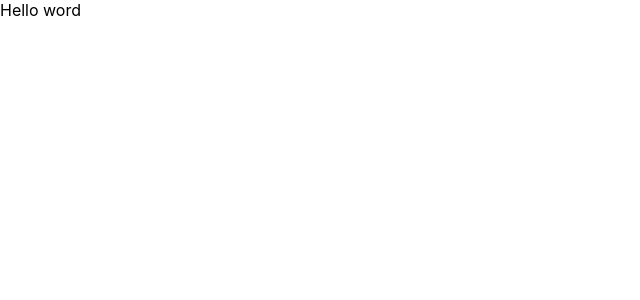
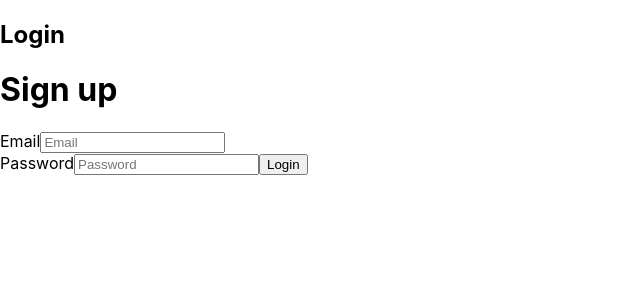
Before and after one commit to 1991Pawel/react-firebase, a React (Create React App) app: page /login in a window 1280 px wide. Shown: the top 300 px of the page, without its empty margins (0-640 px from the left). Built offline with nearby package versions, Linux system fonts and the light colour scheme; no server answers.

Commit message:
add simple auth with pass and email

```diff
--- a/package.json
+++ b/package.json
@@ -10,6 +10,7 @@
     "@types/node": "^12.12.35",
     "@types/react": "^16.9.34",
     "@types/react-dom": "^16.9.6",
+    "@types/react-router-dom": "^5.1.5",
     "firebase": "^7.15.4",
     "react": "^16.13.1",
     "react-dom": "^16.13.1",
--- a/src/App.tsx
+++ b/src/App.tsx
@@ -1,7 +1,21 @@
 import React from 'react';
+import { BrowserRouter as Router, Route } from 'react-router-dom';
+import { AuthProvider } from './Auth';
+import SingUp from './SignUp';
+import Login from './Login';
+import Home from './Home';
+import PrivateRoute from './PrivateRoute';
 
 function App() {
-  return <div>Hello word</div>;
+  return (
+    <AuthProvider>
+      <Router>
+        <PrivateRoute exact path="/" component={Home} />
+        <Route exact path="/login" component={Login} />
+        <Route exact path="/signup" component={SingUp} />
+      </Router>
+    </AuthProvider>
+  );
 }
 
 export default App;
--- /dev/null
+++ b/src/Auth.jsx
@@ -0,0 +1,16 @@
+import React, { useEffect, useState } from 'react';
+import app from './firebase';
+
+export const AuthContext = React.createContext();
+
+export const AuthProvider = ({ children }) => {
+  const [currentUser, setCurrentUser] = useState(null);
+
+  useEffect(() => {
+    return app.auth().onAuthStateChanged(setCurrentUser);
+  }, []);
+
+  return (
+    <AuthContext.Provider value={currentUser}>{children}</AuthContext.Provider>
+  );
+};
--- /dev/null
+++ b/src/Home.tsx
@@ -0,0 +1,8 @@
+import React from 'react';
+
+const Home = () => (
+  <div>
+    <h2>Home</h2>
+  </div>
+);
+export default Home;
--- /dev/null
+++ b/src/Login.tsx
@@ -0,0 +1,51 @@
+/* eslint-disable jsx-a11y/label-has-associated-control */
+import React, { useState } from 'react';
+import { useHistory } from 'react-router-dom';
+import app from './firebase';
+
+const Login = () => {
+  const [email, setEmail] = useState('');
+  const [password, setPassword] = useState('');
+  const history = useHistory();
+
+  const handleLogin = async (event: any) => {
+    event.preventDefault();
+    try {
+      await app.auth().signInWithEmailAndPassword(email, password);
+      history.push('/');
+    } catch (error) {
+      alert(error);
+    }
+  };
+
+  return (
+    <div>
+      <h2>Login</h2>
+      <div>
+        <h1>Sign up</h1>
+        <form onSubmit={handleLogin}>
+          <div>
+            Email
+            <input
+              value={email}
+              name="email"
+              type="email"
+              placeholder="Email"
+              onChange={(e) => setEmail(e.target.value)}
+            />
+          </div>
+          <label>Password</label>
+          <input
+            value={password}
+            onChange={(e) => setPassword(e.target.value)}
+            name="password"
+            type="password"
+            placeholder="Password"
+          />
+          <button type="submit">Login</button>
+        </form>
+      </div>
+    </div>
+  );
+};
+export default Login;
--- /dev/null
+++ b/src/PrivateRoute.jsx
@@ -0,0 +1,22 @@
+/* eslint-disable react/jsx-curly-newline */
+import React, { useContext } from 'react';
+import { Route, Redirect } from 'react-router-dom';
+import { AuthContext } from './Auth';
+
+const PrivateRoute = ({ component: Component, ...rest }) => {
+  const currentUser = useContext(AuthContext);
+  return (
+    <Route
+      {...rest}
+      render={(props) =>
+        currentUser !== null ? (
+          <Component {...props} />
+        ) : (
+          <Redirect to="/login" />
+        )
+      }
+    />
+  );
+};
+
+export default PrivateRoute;
--- /dev/null
+++ b/src/SignUp.tsx
@@ -0,0 +1,38 @@
+/* eslint-disable jsx-a11y/label-has-associated-control */
+import React from 'react';
+import { useHistory } from 'react-router-dom';
+import app from './firebase';
+
+const SignUp = () => {
+  const history = useHistory();
+
+  const handleSignUp = async (event: any) => {
+    event.preventDefault();
+    const { email, password } = event.target.elements;
+
+    try {
+      await app
+        .auth()
+        .createUserWithEmailAndPassword(email.value, password.value);
+      history.push('/');
+    } catch (error) {
+      alert(error);
+    }
+  };
+
+  return (
+    <div>
+      <h1>Sign up</h1>
+      <form onSubmit={handleSignUp}>
+        <div>
+          Email
+          <input name="email" type="email" placeholder="Email" />
+        </div>
+        <label>Password</label>
+        <input name="password" type="password" placeholder="Password" />
+        <button type="submit">Sign Up</button>
+      </form>
+    </div>
+  );
+};
+export default SignUp;
--- /dev/null
+++ b/src/firebase.js
@@ -0,0 +1,13 @@
+import * as firebase from 'firebase/app';
+import 'firebase/auth';
+
+const app = firebase.initializeApp({
+  apiKey: process.env.REACT_APP_FIREBASE_KEY,
+  authDomain: process.env.REACT_APP_FIREBASE_DOMAIN,
+  databaseURL: process.env.REACT_APP_FIREBASE_DATABASE,
+  projectId: process.env.REACT_APP_FIREBASE_PROJECT_ID,
+  storageBucket: process.env.REACT_APP_FIREBASE_STORAGE_BUCKET,
+  messagingSenderId: process.env.REACT_APP_FIREBASE_SENDER_ID,
+});
+
+export default app;
```
Also changed, not shown: 2 other files (tests, documents, lock files or other folders).
